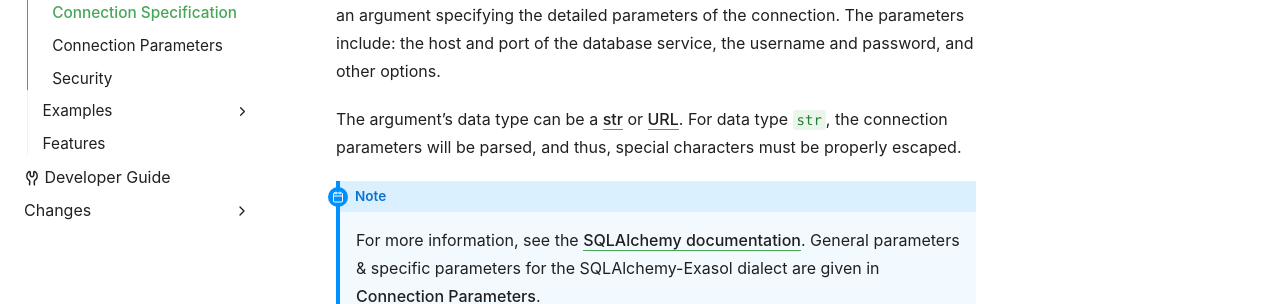
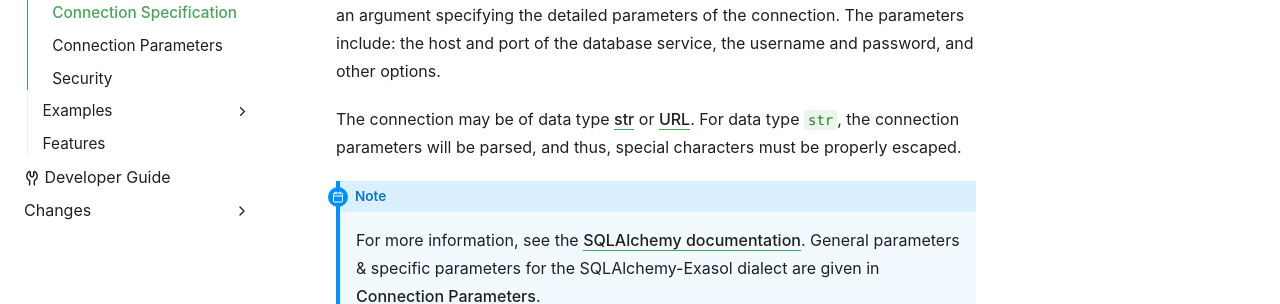
Before and after one commit to exasol/sqlalchemy-exasol, a Sphinx documentation site: the page built from doc/user_guide/configuration/connection_specification.rst, in a window 1280 px wide and 1120 px high. Shown: the part 187-491 px from the top of the window. Built offline with Sphinx 7.4.7, drawn with Linux system fonts in a browser that asks for light colours.

Commit message:
Apply last reviewer comments

```diff
--- a/doc/user_guide/configuration/connection_specification.rst
+++ b/doc/user_guide/configuration/connection_specification.rst
@@ -7,14 +7,13 @@ For connecting to a database, SQLAlchemy requires to call ``create_engine()`` wi
 argument specifying the detailed parameters of the connection. The parameters include:
 the host and port of the database service, the username and password, and other options.
 
-The argument's data type can be a :ref:`url_string` or :ref:`instance_url`. For data
+The connection may be of data type :ref:`str <url_string>` or :ref:`URL <instance_url>`. For data
 type ``str``, the connection parameters will be parsed, and thus, special characters
 must be properly escaped.
 
 .. note::
     For more information, see the `SQLAlchemy documentation <https://docs.sqlalchemy.org/en/20/core/engines.html>`__.
     General parameters & specific parameters for the SQLAlchemy-Exasol dialect are given in :ref:`connection_parameters`.
-
 
 .. _instance_url:
 
```
